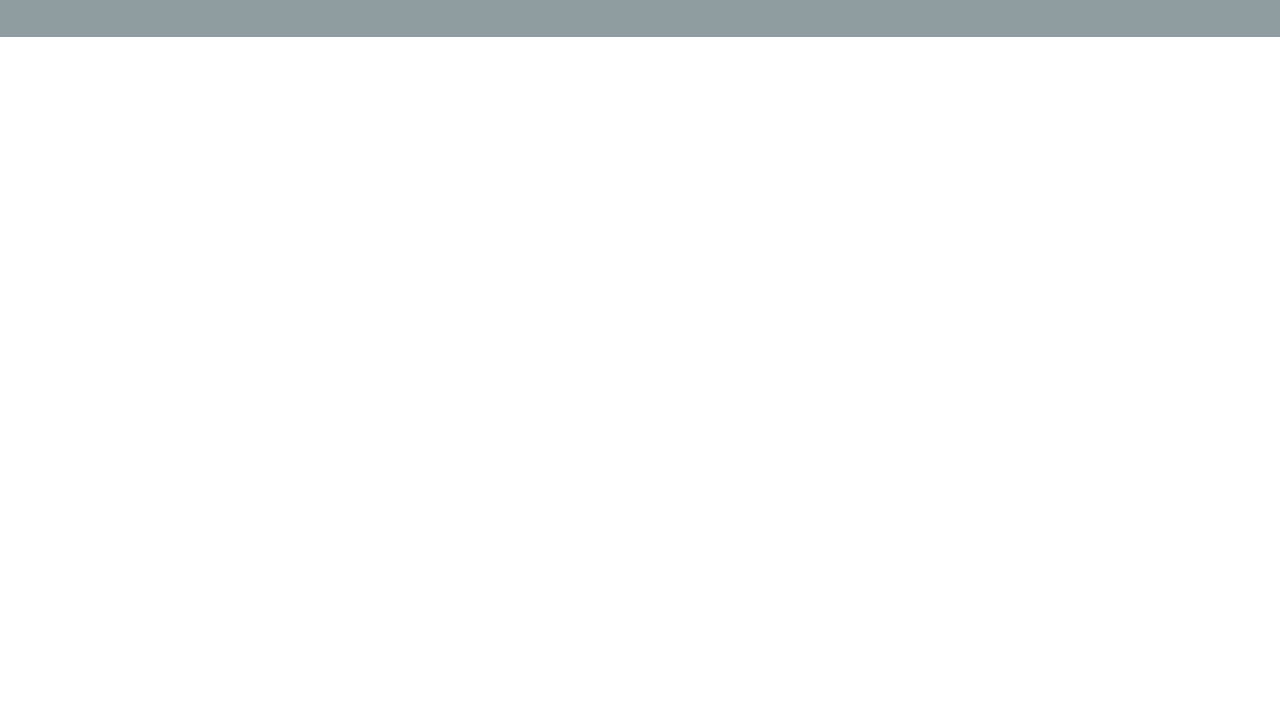
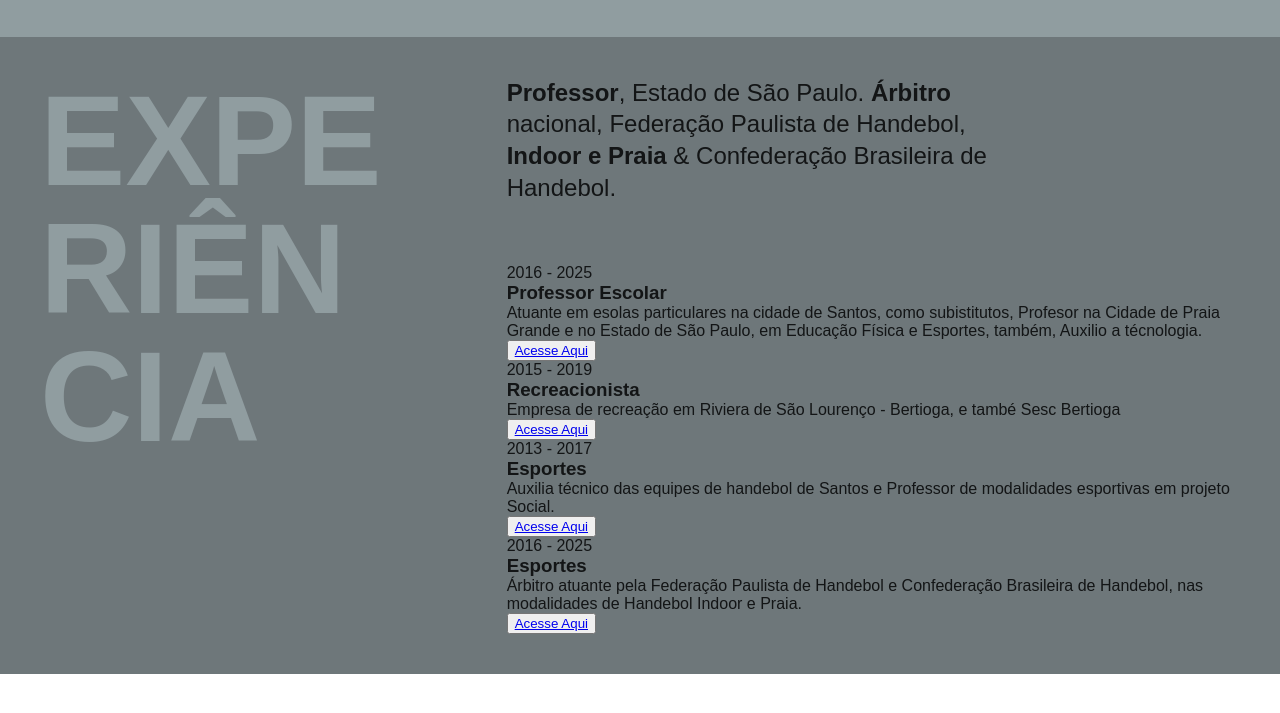
Before and after one commit to MarcosNerys/portifolio, a plain HTML site: page index.html in a window 1280 px wide. Shown: the part 589-1302 px from the top of the page. Before the commit the page ends 800 px from the top, so only its background shows below. Drawn offline with Linux system fonts and the light colour scheme.

Commit message:
commit#2

```diff
--- /dev/null
+++ b/css/experiencia.css
@@ -0,0 +1,20 @@
+.experiencia {
+    max-width: 1920px;
+    padding: 40px 40px;
+    margin: 0 auto;
+    background: #6e777a;
+    display: grid;
+    grid-template-columns: 1fr 2fr;
+    gap: 100px;
+}
+
+.experiencia .subtitulo {
+    color: #909da0;
+}
+
+.experiencia-txt {
+    font-size: 1.5rem;
+    line-height: 1.33;
+    max-width: 40ch;
+    margin-bottom: 60px;
+}
--- a/css/global.css
+++ b/css/global.css
@@ -2,6 +2,7 @@ body {
     margin: 0px;
     font-family: 'Expletus Sans', Arial, Helvetica, sans-serif;
     color: #131516;
+    margin-bottom: 1000px;
 }
 
 h1,
@@ -21,3 +22,11 @@ img {
     max-width: 100%;
     display: block;
 }
+
+.subtitulo {
+    font-size: 8rem;
+    line-height: 1;
+    text-transform: uppercase;
+    word-break: break-all;
+    max-width: 5ch;
+}
--- a/css/header.css
+++ b/css/header.css
@@ -1,5 +1,5 @@
 .header {
-    max-width: 1400px;
+    max-width: 1920px;
     padding: 10px 20px;
     margin: 0 auto;
     background: #b5c4c8;
--- a/css/style.css
+++ b/css/style.css
@@ -1,3 +1,4 @@
 @import './global.css';
 @import './header.css';
 @import './introducao.css';
+@import './experiencia.css';
--- a/index.html
+++ b/index.html
@@ -30,5 +30,45 @@
         </div>
     </main>
     <!-- /main -->
+    <!-- inicio da section -->
+    <section class="experiencia" id="experiencia" aria-label="Experiência">
+        <h2 class="subtitulo">Experiência</h2>
+        <div>
+            <p class="experiencia-txt"><strong>Professor</strong>, Estado de São Paulo. <strong>Árbitro</strong> nacional, Federação Paulista de Handebol, <strong>Indoor e Praia</strong> & Confederação Brasileira de Handebol.</p>
+            <!-- Professor de Escola -->
+            <div class="funcao">
+                <span class="funcao-ano">2016 - 2025</span>
+                <h3 class="funcao-titulo">Professor Escolar</h3>
+                <p class="funcao-txt">Atuante em esolas particulares na cidade de Santos,  como subistitutos, Profesor na Cidade de Praia Grande e no Estado de São Paulo, em Educação Física e Esportes, também, Auxilio a técnologia.</p>
+                <button class="btn-acesso"><a href="#">Acesse Aqui</a></button>
+            </div>
+
+            <!-- Recreação -->
+            <div class="funcao">
+                <span class="funcao-ano">2015 - 2019</span>
+                <h3 class="funcao-titulo">Recreacionista</h3>
+                <p class="funcao-txt">Empresa de recreação em Riviera de São Lourenço - Bertioga, e també Sesc Bertioga</p>
+                <button class="btn-acesso"><a href="#">Acesse Aqui</a></button>
+            </div>
+
+            <!-- Esportes -->
+            <div class="funcao">
+                <span class="funcao-ano">2013 - 2017</span>
+                <h3 class="funcao-titulo">Esportes</h3>
+                <p class="funcao-txt">Auxilia técnico das equipes de handebol de Santos e Professor de modalidades esportivas em projeto Social.</p>
+                <button class="btn-acesso"><a href="#">Acesse Aqui</a></button>
+            </div>
+
+            <!-- Árbitro -->
+            <div class="funcao">
+                <span class="funcao-ano">2016 - 2025</span>
+                <h3 class="funcao-titulo">Esportes</h3>
+                <p class="funcao-txt">Árbitro atuante pela Federação Paulista de Handebol e Confederação Brasileira de Handebol, nas modalidades de Handebol Indoor e Praia.</p>
+                <button class="btn-acesso"><a href="#">Acesse Aqui</a></button>
+            </div>
+
+        </div>
+    </section>
+    <!-- /section -->
 </body>
 </html>
```
Also changed, not shown: 2 other files.
